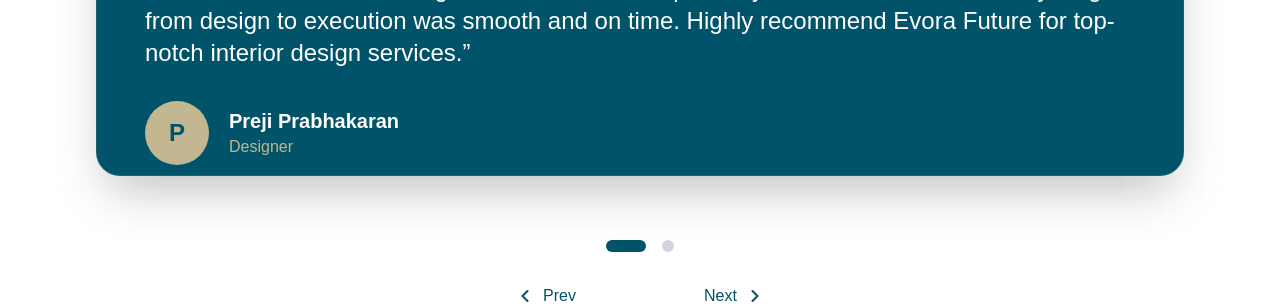
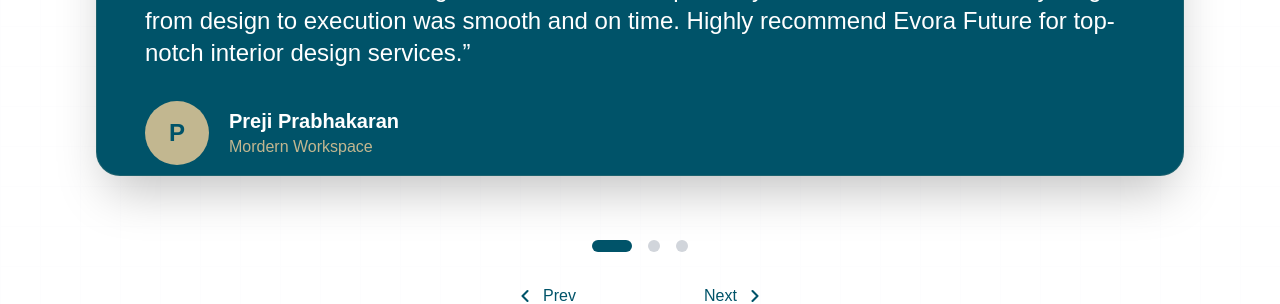
Before and after one commit to nidheesho78/evora-portfolio, a Next.js app: page / in a window 1280 px wide. Shown: the part 4280-4584 px from the top of the page. Built offline with nearby package versions, Linux system fonts and the light colour scheme.

Commit message:
testimonials-updated

```diff
--- a/src/components/Home/Testimonials.jsx
+++ b/src/components/Home/Testimonials.jsx
@@ -114,15 +114,22 @@ import AnimatedSection from "@/utils/Animations";
 const testimonials = [
   {
     name: "Preji Prabhakaran",
-    role: "Designer",
-    text: "We recently had our office interiors done by Evora Future and are extremely satisfied. The team was professional, creative, and detail-oriented. They transformed our workspace into a modern, functional, and elegant environment that perfectly matches our needs. Everything from design to execution was smooth and on time. Highly recommend Evora Future for top-notch interior design services."
+    role: "Mordern Workspace",
+    location: "Dubai, UAE",
+    text: "We recently had our office interiors done by Evora Future and are extremely satisfied. The team was professional, creative, and detail-oriented. They transformed our workspace into a modern, functional, and elegant environment that perfectly matches our needs. Everything from design to execution was smooth and on time. Highly recommend Evora Future for top-notch interior design services.",
   },
   {
     name: "Rashid",
-    role: "Grand Dine Restaurant ",
+    role: "Grand Dine Restaurant",
+    location: "Al Muteena, Deira, Dubai",
     text: "Evora Future delivered our restaurant interior fit-out with exceptional quality and professionalism. The team maintained clear communication, met timelines, and executed every detail to a high standard. We are extremely satisfied with the final outcome and would confidently recommend them.",
   },
-
+  {
+    name: "Mr. Mark",
+    role: "Pai Burmese restaurant",
+    loaction: "Deira, Dubai",
+    text: "This team did the fit-out work for our restaurant and handled everything smoothly. The team was easy to work with and supportive throughout the project. They helped bring the Myanmar feel into the space with murals and a cozy, warm interior. We’re happy with how the restaurant turned out. Thanks to Evora Future.",
+  },
 ];
 
 export default function Testimonials() {
```
